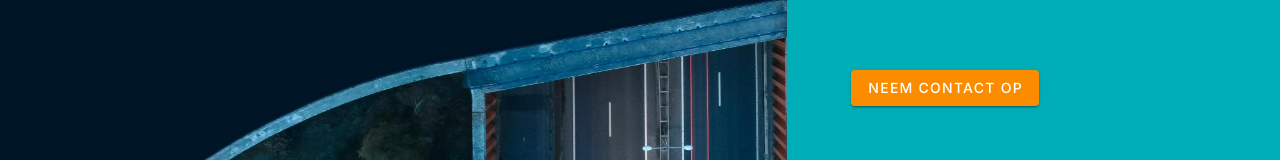
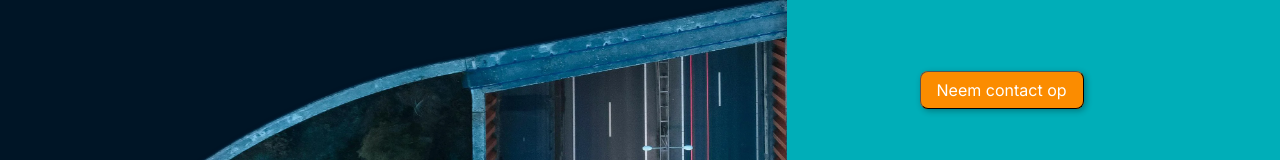
Before and after one commit to sanneVB/rvmediation, a Vue app: page / in a window 1280 px wide. Both pictures are taken after a click on the button 1225 px from the left and 39 px from the top of the page. Shown: the part 494-654 px from the top of the page. Built offline with nearby package versions, Linux system fonts and the light colour scheme.

Commit message:
add styling to contact button

```diff
--- a/src/components/NavigationMenu.vue
+++ b/src/components/NavigationMenu.vue
@@ -26,14 +26,9 @@
                   <a href="./#testimonials" class="nav__link">Wat zeggen anderen?</a>
                 </li>
             </ul>
-            <v-btn style="background-color: #fb8c00">
-              <a href="./contact" class="button__goto-form">
-                Neem Contact Op
-              </a>
-            </v-btn>
-
-            <!-- button zou volgens design in het midden gecentreerd moeten zijn, hou rekening met het feit dat je
-            geen margins op een block element mag zetten bij BEM!!! Zorgt voor problemen -->
+            <div class="button__position">
+              <a href="./contact" class="button__contact">Neem contact op</a>
+            </div>
         </div>
     </nav>
 </template>
@@ -61,11 +56,30 @@ li::marker {
   color: #fff;
 }
 
-.button__goto-form {
+a.button__contact {
+  background-color: #fb8c00;
+  border: 1px outset buttonborder;
+  border-radius: 8px;
+  box-shadow: 2px 2px 6px rgba(0, 0, 0, 0.3);
   color: #fff;
+  font-size: 1rem;
+  line-height: 2.5;
+  padding: 8px 16px 8px 16px;
+  text-align: center;
   text-decoration: none;
 }
 
+a.button__contact:hover {
+  background-color: #fb8c00;
+}
+
+a.button__contact:active {
+  box-shadow: 2px 2px 3px rgba(0, 0, 0, 0.6);
+}
+
+.button__position {
+  text-align: center;
+}
 
 .nav__item {
   padding: 12px 0;
```
Lines whose indentation alone changed are shown as unchanged.
